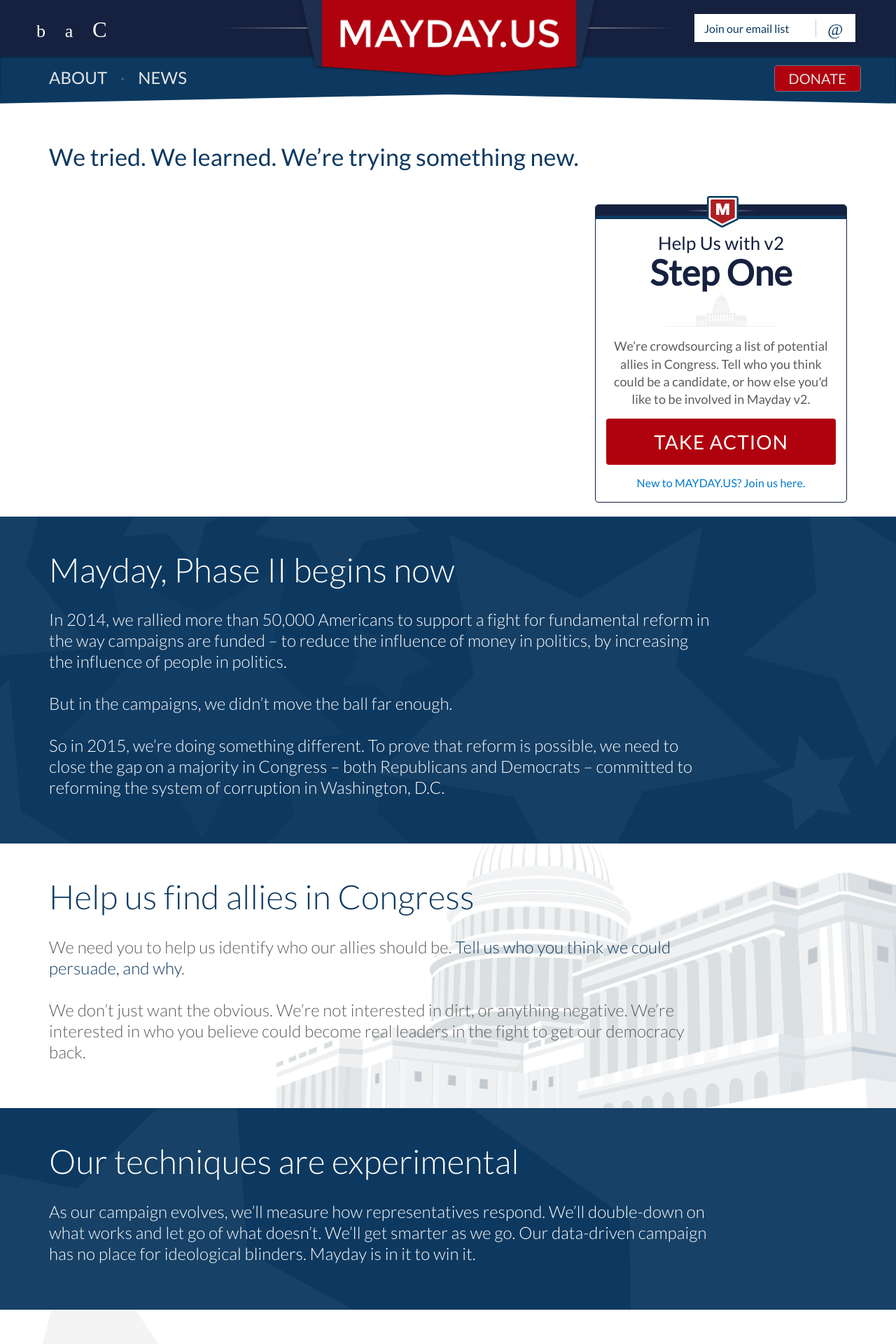
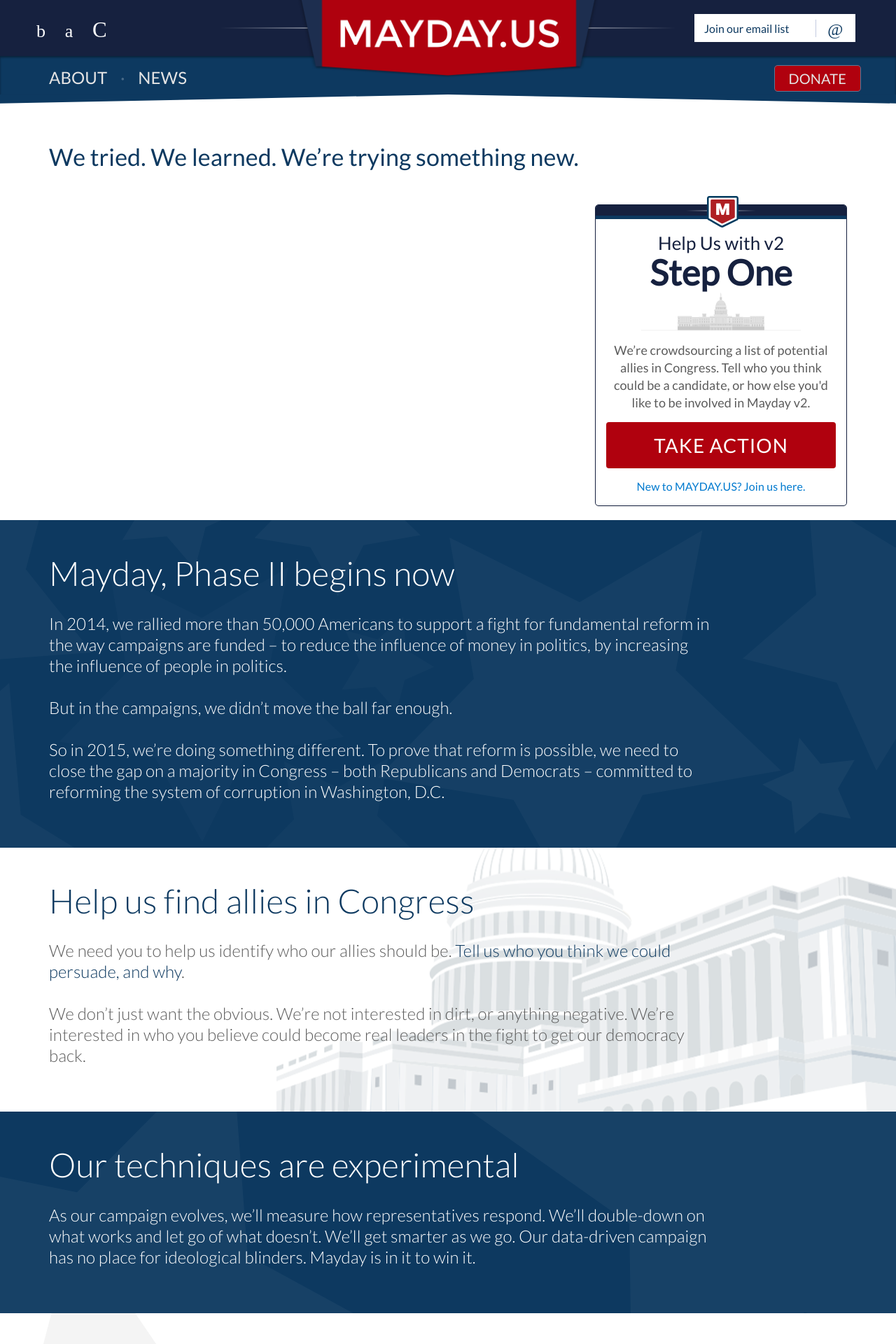
Before and after one commit to MayOneUS/mayday-2.0-frontend, a Jekyll site: the page built from index.html, in a window 1280 px wide. Shown: the top 1920 px of the page at 70% size. Built offline with Jekyll 4.4.1, drawn with Linux system fonts in a browser that asks for light colours; nearby versions of some CDN libraries; some web fonts are replaced.

Commit message:
Index: new capital building icon

```diff
--- a/_includes/panel_action_with_shield.html
+++ b/_includes/panel_action_with_shield.html
@@ -5,7 +5,7 @@
   </div>
   <div class="panel-body">
     <h2>Help Us with v2 <br /> <strong>Step One</strong></h2>
-    <img src="/images/capitol_building_box_icon.svg" class="img-responsive img-capitol visible-lg-block" alt="">
+    <img src="/images/capitol_building_box_icon_v2.svg" class="img-responsive img-capitol visible-lg-block" alt="">
     <p>We’re crowdsourcing a list of potential allies in Congress. Tell who you think could be a candidate, or how else you'd like to be involved in Mayday v2.</p>
     <a href="#" class="show-nomination-modal btn btn-mayday">Take Action</a>
     <p class="small">
--- a/_sass/_panels_modals.scss
+++ b/_sass/_panels_modals.scss
@@ -78,10 +78,8 @@
     }
   }
 
-
-
   .img-capitol{
-    width:50%;
+    width:70%;
     margin:0 auto;
   }
 
```
Also changed, not shown: images/capitol_building_box_icon_v2.svg (added).
